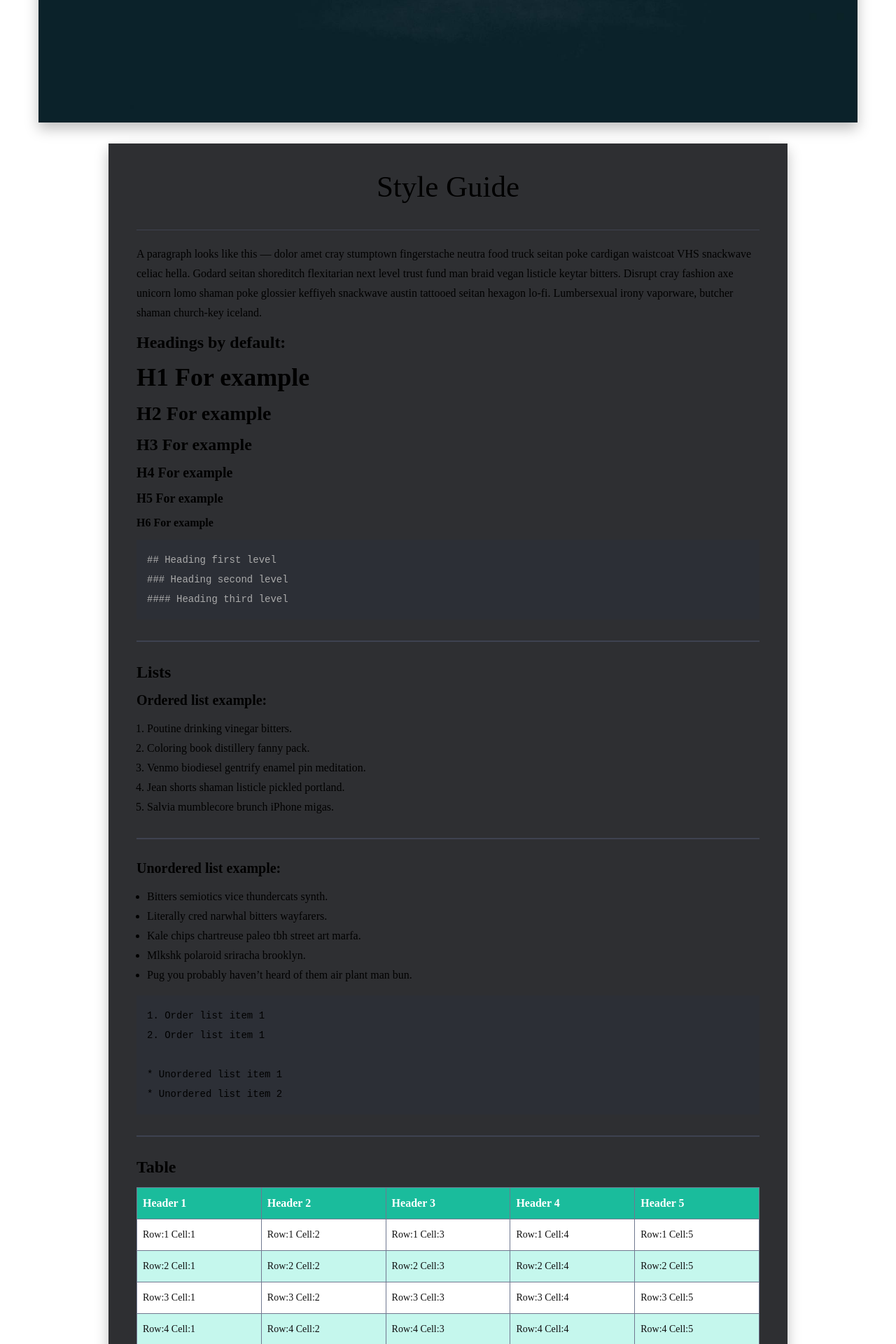
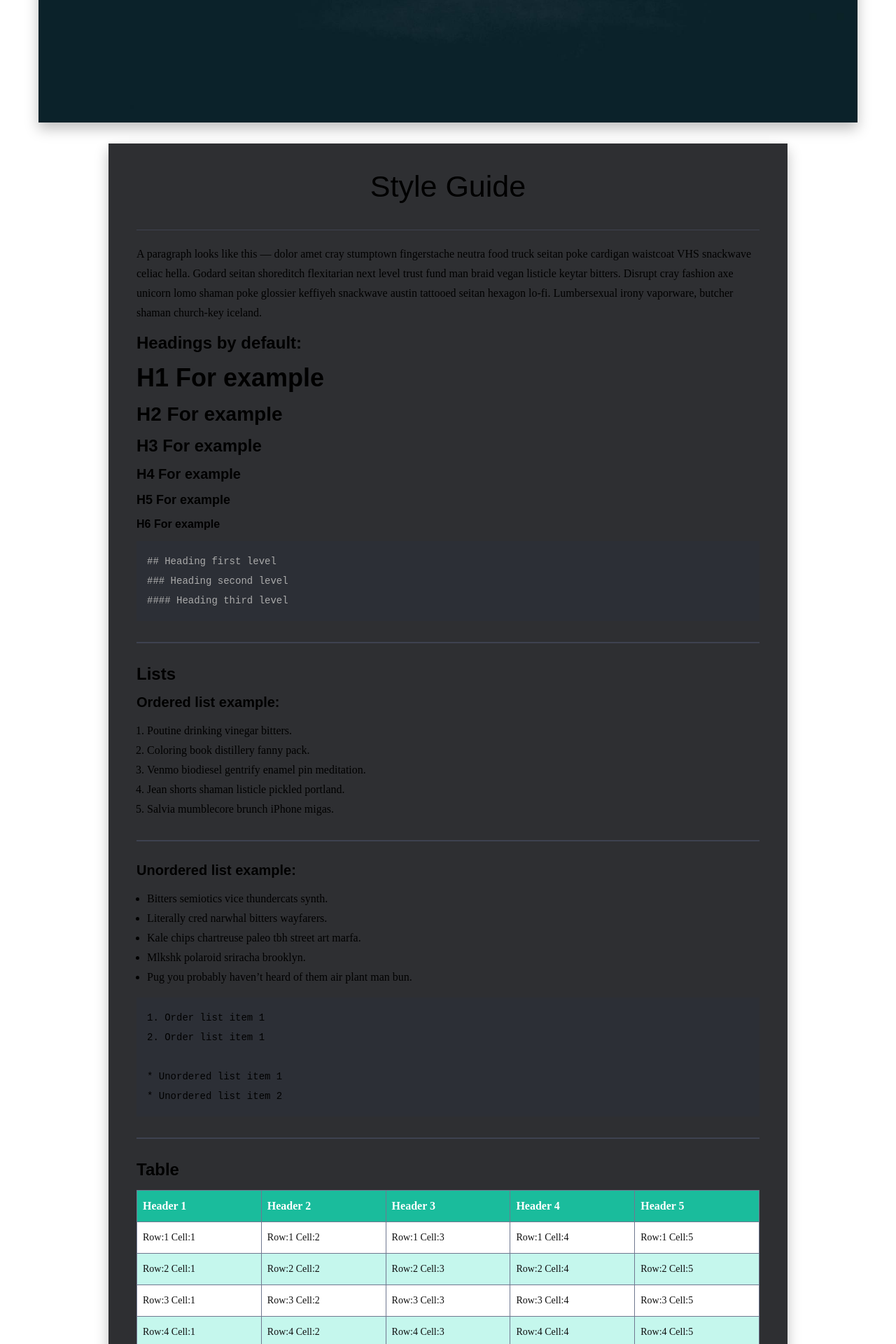
Before and after one commit to hingstarne/artumnachhaltigkeit, a Jekyll site: the page built from _pages/styleguide.md, in a window 1280 px wide. Shown: the part 580-2500 px from the top of the page at 70% size. Built offline with Jekyll 4.4.1, drawn with Linux system fonts in a browser that asks for light colours; nearby versions of some CDN libraries; some web fonts are replaced.

Commit message:
change font family header

```diff
--- a/_sass/2-base/_base.scss
+++ b/_sass/2-base/_base.scss
@@ -43,7 +43,7 @@ body {
 
 // Headings
 $heading-font-weight: 700;
-$heading-font-family: 'Muli';
+$heading-font-family: 'Muli', sans-serif;
 
 $font-size-h1:  36px;
 $font-size-h2:  28px;
@@ -61,6 +61,7 @@ h4,
 h5,
 h6 {
   line-height: initial;
+  font-family: $heading-font-family;
 }
 
 h1 {
```
